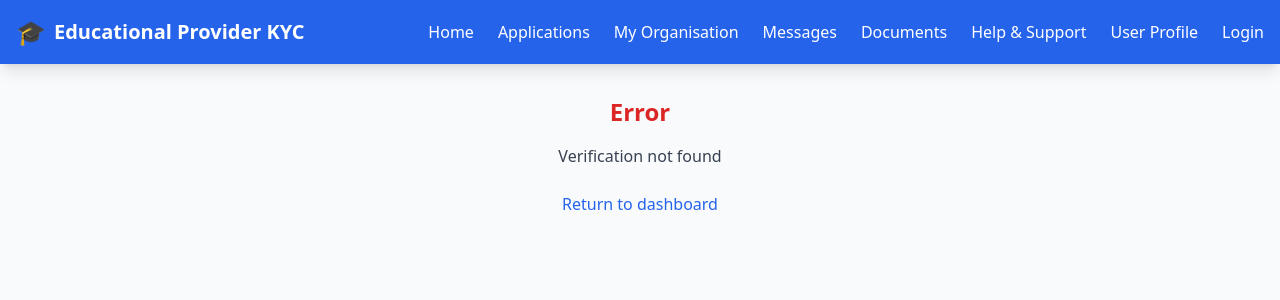
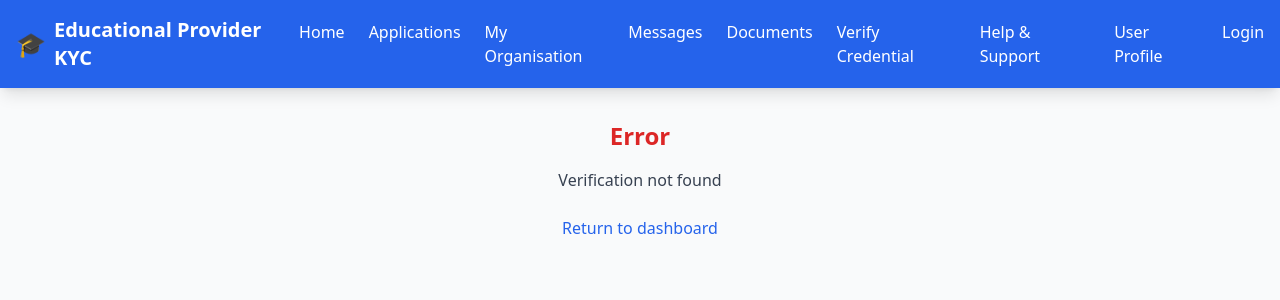
Before and after one commit to ragpark/educational-kyc, a FastAPI app: page /credential/1 in a window 1280 px wide. Shown: the top 300 px of the page. Run offline with FastAPI, Linux system fonts and the light colour scheme; some libraries are stand-ins or nearby versions.

Commit message:
Add credential verification page and logic

```diff
--- a/app/main.py
+++ b/app/main.py
@@ -36,6 +36,7 @@ from app.services.education_kyc_orchestrator import (
     EducationalVerificationResult,
 )
 from app.vc_issue import create_verifiable_credential
+from app.vc_verify import verify_credential
 from app.centre_submission import (
     CentreSubmission,
     ParentOrganisation,
@@ -884,6 +885,50 @@ async def verifiable_credential_page(verification_id: str, request: Request):
     )
 
 
+@app.get("/verify-credential", response_class=HTMLResponse)
+async def verify_credential_form(request: Request):
+    """Display the credential verification form."""
+    return templates.TemplateResponse(
+        "verify_credential.html",
+        {"request": request, "result": None, "error": None},
+    )
+
+
+@app.post("/verify-credential", response_class=HTMLResponse)
+async def verify_credential_submit(
+    request: Request,
+    credential_json: str = Form(...),
+    expected_subject: str | None = Form(None),
+):
+    """Handle credential verification."""
+    try:
+        credential = json.loads(credential_json)
+    except json.JSONDecodeError:
+        return templates.TemplateResponse(
+            "verify_credential.html",
+            {
+                "request": request,
+                "error": "Invalid credential JSON",
+                "result": None,
+                "credential_json": credential_json,
+                "expected_subject": expected_subject,
+            },
+        )
+
+    result = verify_credential(credential, expected_subject)
+
+    return templates.TemplateResponse(
+        "verify_credential.html",
+        {
+            "request": request,
+            "result": result,
+            "credential_json": credential_json,
+            "expected_subject": expected_subject,
+            "error": None,
+        },
+    )
+
+
 @app.get("/api/stats")
 async def get_stats():
     """Dashboard statistics with orchestrator info"""
--- /dev/null
+++ b/app/vc_verify.py
@@ -0,0 +1,52 @@
+from __future__ import annotations
+
+from datetime import datetime
+from typing import Dict, Any, Optional
+
+# Simple trusted issuer and revocation data for demo purposes
+TRUSTED_ISSUERS = {"https://certify3.io/kyc"}
+AUTHORIZED_KEYS = {"https://certify3.io/kyc": {"https://certify3.io/keys/1"}}
+TRUST_REGISTRY = {"https://certify3.io/kyc": {"EducationalProvider"}}
+REVOKED_IDS = set()
+
+
+def verify_credential(credential: Dict[str, Any], expected_subject: Optional[str] = None) -> Dict[str, Any]:
+    """Validate a Verifiable Credential issued by this service."""
+    issuer = credential.get("issuer")
+    issuer_trusted = issuer in TRUSTED_ISSUERS
+
+    proof = credential.get("proof", {})
+    key_valid = issuer_trusted and proof.get("verificationMethod") in AUTHORIZED_KEYS.get(issuer, set())
+
+    types = set(credential.get("type", []))
+    trust_registry_ok = issuer_trusted and "EducationalProvider" in types and "EducationalProvider" in TRUST_REGISTRY.get(issuer, set())
+
+    expiration = credential.get("expirationDate")
+    not_expired = True
+    if expiration:
+        try:
+            not_expired = datetime.fromisoformat(expiration.rstrip("Z")) > datetime.utcnow()
+        except Exception:
+            not_expired = False
+
+    cred_id = credential.get("id") or credential.get("credentialSubject", {}).get("id")
+    not_revoked = cred_id not in REVOKED_IDS
+
+    subject_match = True
+    if expected_subject:
+        subject_match = credential.get("credentialSubject", {}).get("id") == expected_subject
+
+    is_valid = all([issuer_trusted, key_valid, trust_registry_ok, not_expired, not_revoked, subject_match])
+
+    return {
+        "issuer_trusted": issuer_trusted,
+        "key_valid": key_valid,
+        "trust_registry_ok": trust_registry_ok,
+        "not_expired": not_expired,
+        "not_revoked": not_revoked,
+        "subject_match": subject_match,
+        "is_valid": is_valid,
+    }
+
+
+__all__ = ["verify_credential"]
--- a/templates/base.html
+++ b/templates/base.html
@@ -20,6 +20,7 @@
                     <a href="/my-organisation" class="hover:text-blue-200">My Organisation</a>
                     <a href="/messages" class="hover:text-blue-200">Messages</a>
                     <a href="/documents" class="hover:text-blue-200">Documents</a>
+                    <a href="/verify-credential" class="hover:text-blue-200">Verify Credential</a>
                     <a href="/help" class="hover:text-blue-200">Help &amp; Support</a>
                     <a href="/profile" class="hover:text-blue-200">User Profile</a>
                     {% if request.session.get('user') %}
```
Also changed, not shown: templates/verify_credential.html (added, +37 -0 lines), tests/test_vc_verify.py (added, +16 -0 lines).
